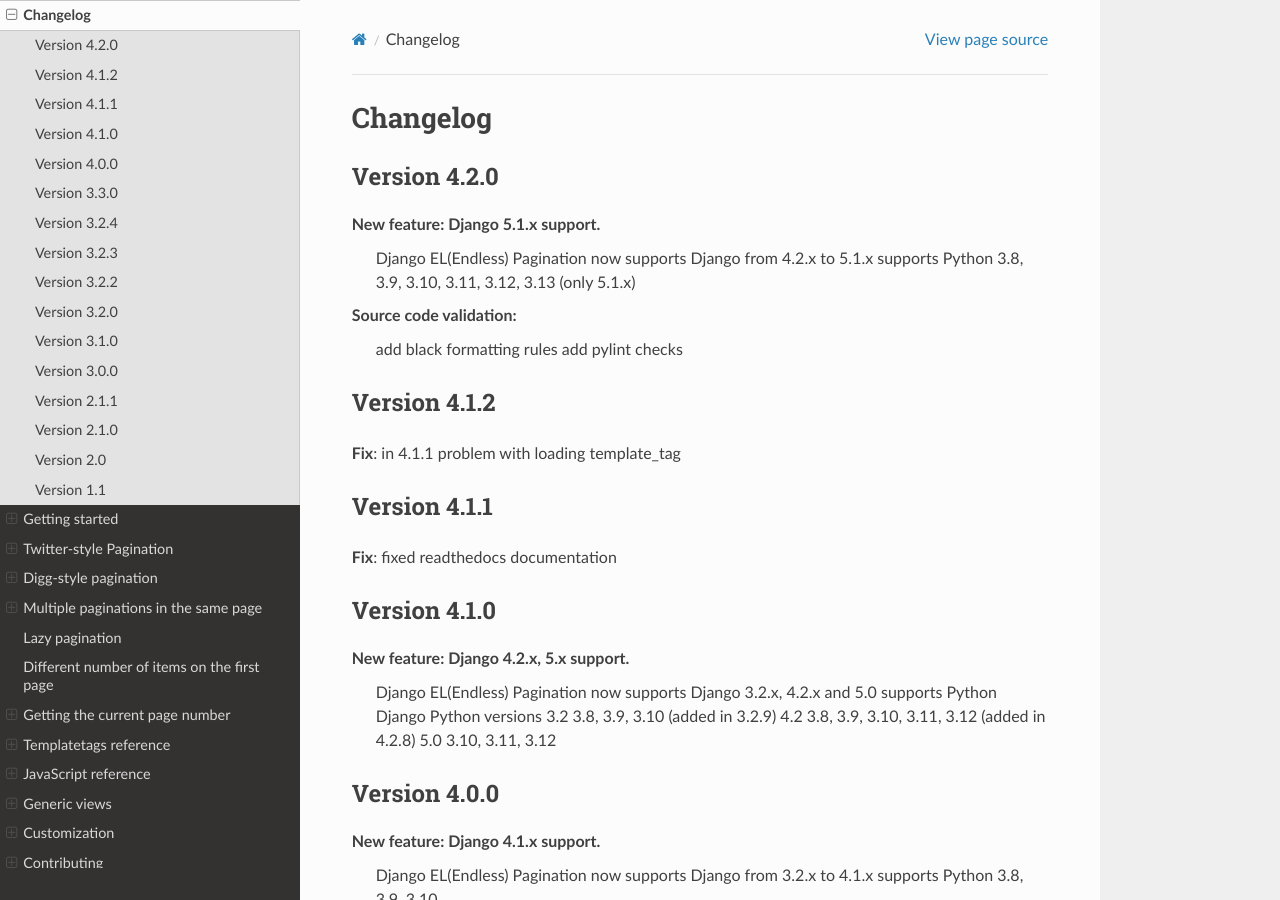
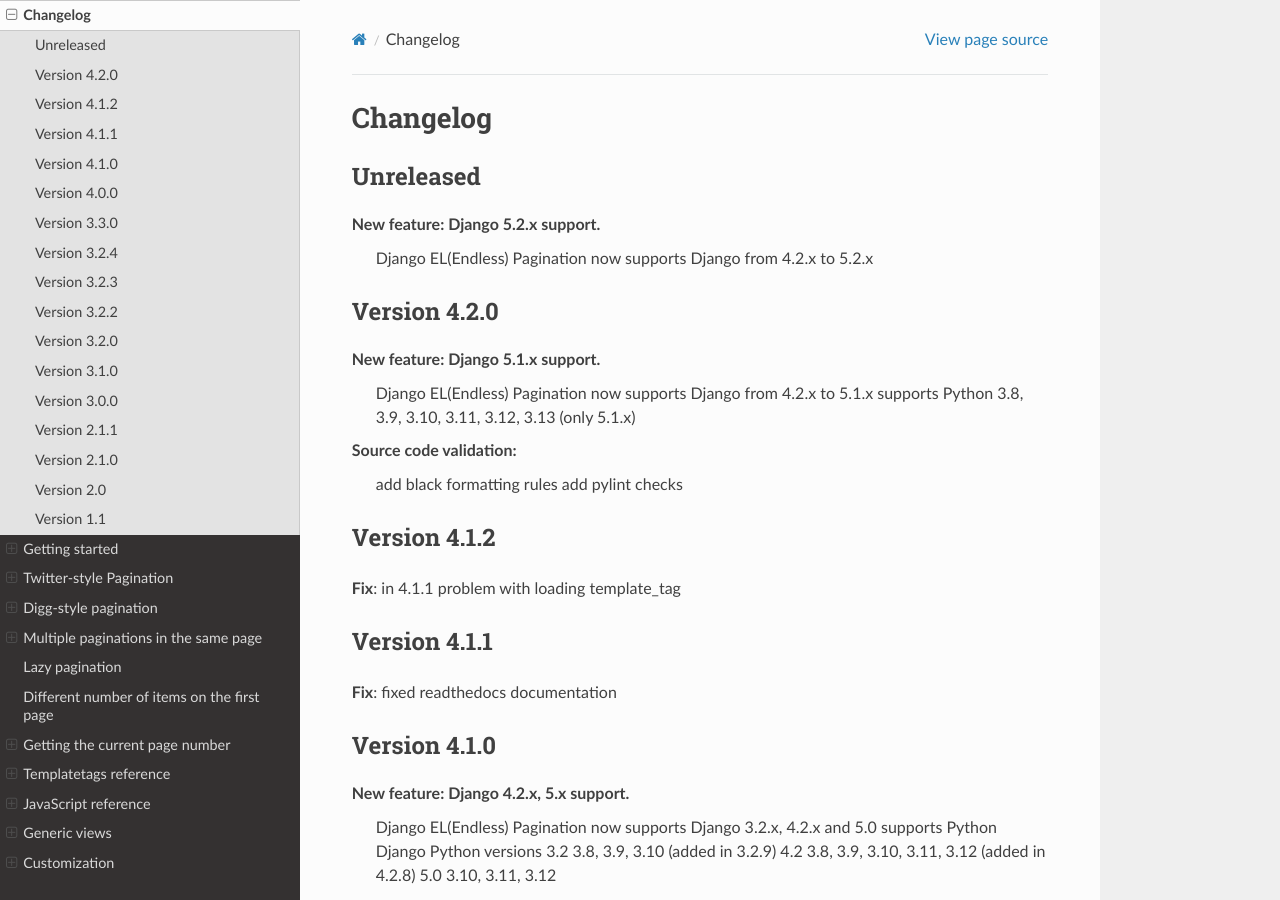
Before and after one commit to shtalinberg/django-el-pagination, a Sphinx documentation site: the page built from doc/changelog.rst, in a window 1280 px wide and 900 px high. Built offline with Sphinx 7.4.7 and the Read the Docs theme 3.1.0, drawn with Linux system fonts in a browser that asks for light colours.

Commit message:
Adds explicit Django 5.2 support

```diff
--- a/doc/changelog.rst
+++ b/doc/changelog.rst
@@ -1,5 +1,11 @@
 Changelog
 =========
+
+Unreleased
+~~~~~~~~~~
+
+**New feature**: Django 5.2.x support.
+    Django EL(Endless) Pagination now supports Django from 4.2.x to 5.2.x
 
 Version 4.2.0
 ~~~~~~~~~~~~~
--- a/pyproject.toml
+++ b/pyproject.toml
@@ -25,6 +25,7 @@
     "Framework :: Django :: 4.2",
     "Framework :: Django :: 5.0",
     "Framework :: Django :: 5.1",
+    "Framework :: Django :: 5.2",
     "Intended Audience :: Developers",
     "License :: OSI Approved :: MIT License",
     "Operating System :: OS Independent",
```
Also changed, not shown: 2 other files.
